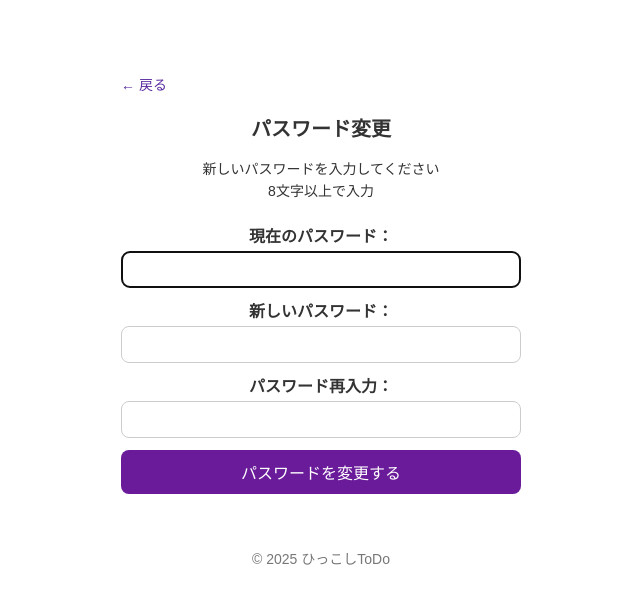
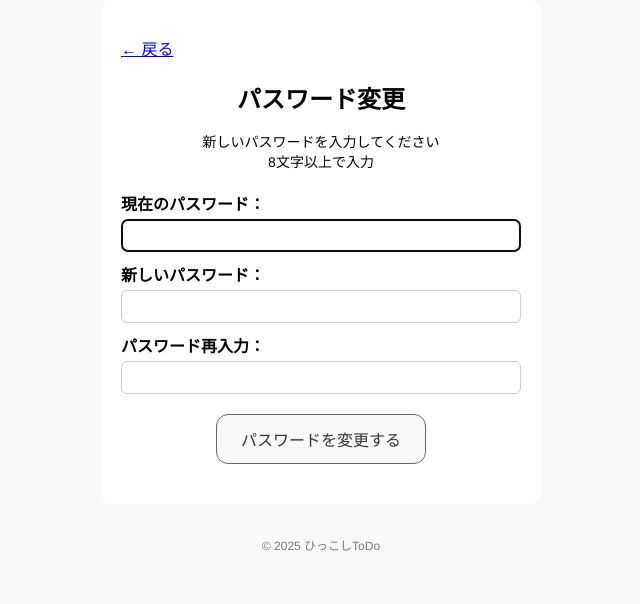
Before and after one commit to seika-okamoto/hikkoshi-todo, a Django app: page /accounts/change_password/ in a window 1280 px wide. Shown: the top 604 px of the page, without its empty margins (319-959 px from the left). Run offline with Django 5.2, Linux system fonts and the light colour scheme; the visitor is signed in with stand-in values (Sample User, id 1); some libraries are stand-ins or nearby versions.

Commit message:
パスワード変更ボタンのデザイン調整（中央寄せ・角丸・サイズ修正）

```diff
--- a/accounts/urls.py
+++ b/accounts/urls.py
@@ -23,8 +23,8 @@ urlpatterns = [
     ), name='password_reset_done'),
 
     path('reset/<uidb64>/<token>/', auth_views.PasswordResetConfirmView.as_view(
-        # テンプレート指定なし → registration/password_reset_confirm.html を自動使用
-        success_url=reverse_lazy('accounts:password_reset_complete')
+        success_url=reverse_lazy('accounts:password_reset_complete'),
+        extra_context={'hide_header': True}
     ), name='password_reset_confirm'),
 
     path('reset/done/', auth_views.PasswordResetCompleteView.as_view(
--- a/config/settings.py
+++ b/config/settings.py
@@ -138,4 +138,6 @@ DEFAULT_AUTO_FIELD = 'django.db.models.BigAutoField'
 # 開発用：メール送信をコンソール出力に切り替える
 EMAIL_BACKEND = 'django.core.mail.backends.console.EmailBackend'
 
+DEFAULT_FROM_EMAIL = 'ひっこしToDo<noreply@example.com>'
+
 LOGIN_REDIRECT_URL = '/home/'
--- a/static/css/change_password.css
+++ b/static/css/change_password.css
@@ -32,19 +32,23 @@ form input {
   box-sizing: border-box;
 }
 
-.submit-button {
-  margin-top: 20px;
-  width: 100%;
-  padding: 10px;
-  background-color: #6a1b9a;
-  color: white;
-  border: none;
-  border-radius: 8px;
+.btn {
+  display: block;
+  margin: 20px auto;            /* ← 中央寄せ */
+  padding: 12px 24px;           /* ← タップしやすい余白 */
+  border: 1px solid #666;
+  border-radius: 12px;          /* ← 丸み強め */
+  background-color: #f9f9f9;
+  color: #333;
+  font-size: 16px;
+  text-align: center;
   cursor: pointer;
+  width: fit-content;           /* ← 内容に合わせた幅！ */
+  max-width: 100%;
 }
 
-.submit-button:hover {
-  background-color: #4a148c;
+.btn:hover {
+  background-color: #eee;
 }
 
 .form-errors {
--- a/static/css/edit_comment.css
+++ b/static/css/edit_comment.css
@@ -48,35 +48,24 @@
   gap: 16px;
   margin-top: 12px;
 }
-/* 全てのボタンに共通のベーススタイル */
-button {
-  padding: 8px 12px;
+
+/* ✅ 共通ボタンスタイル */
+.btn {
+  display: inline-block;
+  padding: 6px 12px;
+  border: 1px solid #666;
+  border-radius: 6px;
+  text-decoration: none;
+  color: #333;
+  background-color: #f9f9f9;
   font-size: 14px;
-  border: none;
-  border-radius: 6px;
-  color: white;
+  margin-top: 12px;
   cursor: pointer;
-  background-color: #6a1b9a; /* ← 通常の紫ボタン色 */
+  text-align: center;
 }
 
-/* 削除ボタンだけ緑色にする */
-button.delete-button {
-  background-color: #4CAF50;
-}
-
-button.delete-button:hover {
-  background-color: #45a049;
-}
-
-/* 幅広のボタン（必要なときだけ） */
-button.wide-button {
-  width: 100%;
-  padding: 14px;
-  font-size: 16px;
-}
-
-button:hover {
-  background-color: #45a049;
+.btn:hover {
+  background-color: #eee;
 }
 
 .back-link {
@@ -89,9 +78,13 @@ button:hover {
   display: none;
   position: fixed;
   z-index: 999;
-  left: 0; top: 0; width: 100%; height: 100%;
-  background-color: rgba(0,0,0,0.5);
+  left: 0;
+  top: 0;
+  width: 100%;
+  height: 100%;
+  background-color: rgba(0, 0, 0, 0.5);
 }
+
 .modal-content {
   background: white;
   padding: 20px;
@@ -100,16 +93,10 @@ button:hover {
   text-align: center;
   border-radius: 8px;
 }
+
 .char-count-box {
   text-align: right;
   font-size: 12px;
   color: #666;
   margin-top: 4px;
 }
-
-/* 特定ボタン用：幅をautoに */
-.normal-button {
-  width: auto;
-  min-width: 100px;
-  padding: 10px 16px;
-}
--- a/static/css/edit_email.css
+++ b/static/css/edit_email.css
@@ -28,17 +28,20 @@ input[type="password"] {
   box-sizing: border-box;
 }
 
-button[type="submit"] {
-  display: block;
-  width: 100%;
-  padding: 10px;
+.btn {
+  display: inline-block;
+  padding: 6px 12px;
+  border: 1px solid #666;
+  border-radius: 6px;
+  text-decoration: none;
+  color: #333;
+  background-color: #f9f9f9;
+  font-size: 14px;
   margin-top: 12px;
-  border-radius: 8px;
-  background-color: #6a1b9a;
-  color: white;
-  border: none;
-  font-size: 16px;
-  cursor: pointer;
+}
+
+.btn:hover {
+  background-color: #eee;
 }
 
 .note {
--- a/static/css/home.css
+++ b/static/css/home.css
@@ -105,15 +105,18 @@ h1 {
   color: orange;
 }
 
-/* ボタン：ToDoリストを見る */
-.todo-link {
+.btn {
   display: inline-block;
-  margin-top: 24px;
-  padding: 10px 24px;
-  background-color: white;
-  border: 1.5px solid #333;
+  padding: 6px 12px;
+  border: 1px solid #666;
   border-radius: 6px;
-  font-weight: bold;
+  text-decoration: none;
   color: #333;
-  text-decoration: none;
+  background-color: #f9f9f9;
+  font-size: 14px;
+  margin-top: 12px;
 }
+
+.btn:hover {
+  background-color: #eee;
+}
--- a/static/css/password_reset_done.css
+++ b/static/css/password_reset_done.css
@@ -18,18 +18,20 @@ p {
   line-height: 1.6;
 }
 
-.button {
+.btn {
   display: inline-block;
-  padding: 10px 20px;
-  background-color: #6a1b9a;
-  color: #fff;
+  padding: 6px 12px;
+  border: 1px solid #666;
+  border-radius: 6px;
   text-decoration: none;
-  border-radius: 8px;
+  color: #333;
+  background-color: #f9f9f9;
   font-size: 14px;
+  margin-top: 12px;
 }
 
-.button:hover {
-  background-color: #4a148c;
+.btn:hover {
+  background-color: #eee;
 }
 
 .back-link {
--- a/templates/accounts/about_app.html
+++ b/templates/accounts/about_app.html
@@ -1,7 +1,11 @@
 {% extends 'base.html' %}
+{% load static %}
 
+{% block extra_css %}
+<link rel="stylesheet" href="{% static 'css/about_app.css' %}">
+{% endblock %}
 {% block content %}
-<div class="about-wrapper">
+<div class="about-app-wrapper">
 <!-- ✅ 枠内左上に「← 戻る」 -->
   <p class="back-link-inside">
     <a href="{% url 'accounts:mypage' %}">← 戻る</a>
--- a/templates/accounts/change_password.html
+++ b/templates/accounts/change_password.html
@@ -35,7 +35,7 @@
       </div>
     {% endif %}
 
-    <button type="submit" class="submit-button">パスワードを変更する</button>
+    <button type="submit" class="btn">パスワードを変更する</button>
   </form>
 </div>
 {% endblock %}
--- a/templates/accounts/edit_email.html
+++ b/templates/accounts/edit_email.html
@@ -4,6 +4,7 @@
 {% block extra_css %}
 <link rel="stylesheet" href="{% static 'css/edit_email.css' %}">
 {% endblock %}
+
 {% block content %}
 <div class="email-edit-wrapper">
 
@@ -26,7 +27,8 @@
     <label for="password">パスワード：</label><br>
     <input type="password" name="password" id="password" required><br><br>
 
-    <button type="submit">メールアドレスを変更する</button>
+    <button type="submit" class="btn">メールアドレスを変更する</button>
+
   </form>
 
   <p class="note">※変更後は確認メールが送信されます。リンクをクリックすると変更が完了します。</p>
--- a/templates/base.html
+++ b/templates/base.html
@@ -5,18 +5,7 @@
   <meta charset="UTF-8">
   <title>ひっこしToDo</title>
   <link rel="stylesheet" href="{% static 'css/style.css' %}">
-  <link rel="stylesheet" href="{% static 'css/edit_comment.css' %}">
-  <link rel="stylesheet" href="{% static 'css/about_app.css' %}">
-  <link rel="stylesheet" href="{% static 'css/home.css' %}">
-  <link rel="stylesheet" href="{% static 'css/todo_edit.css' %}">
-  <link rel="stylesheet" href="{% static 'css/todo_index.css' %}">
-  <link rel="stylesheet" href="{% static 'css/portfolio.css' %}">
   <link rel="stylesheet" href="{% static 'css/base.css' %}">
-  <link rel="stylesheet" href="{% static 'css/edit_email.css' %}">
-  <link rel="stylesheet" href="{% static 'css/password_reset.css' %}">
-  <link rel="stylesheet" href="{% static 'css/password_reset_done.css' %}">
-
-
   {% block extra_css %}{% endblock %}
 </head>
 <body>
--- a/templates/portfolio/portfolio.html
+++ b/templates/portfolio/portfolio.html
@@ -1,5 +1,9 @@
 {% extends 'base.html' %}
 {% load static %}
+
+{% block extra_css %}
+<link rel="stylesheet" href="{% static 'css/portfolio.css' %}">
+{% endblock %}
 
 {% block content %}
   <h1>作品No.1：ひっこしToDo</h1>
--- a/templates/registration/password_reset_confirm.html
+++ b/templates/registration/password_reset_confirm.html
@@ -1,14 +1,12 @@
 {% extends 'base.html' %}
 {% load static %}
-
-{% block header %}{% endblock %}  {# ← ヘッダー非表示 #}
 
 {% block extra_css %}
 <link rel="stylesheet" href="{% static 'css/password_reset_confirm.css' %}">
 {% endblock %}
 
 {% block content %}
-<div class="password-reset-wrapper">
+<div class="password-reset-confirm-wrapper">
   <a href="{% url 'accounts:login' %}" class="back-link">← 戻る</a>
 
   <h2>🔐 パスワード再設定</h2>
@@ -36,7 +34,7 @@
     <label for="id_new_password2">パスワード再入力：</label>
     {{ form.new_password2 }}
 
-    <button type="submit" class="submit-button">パスワードを再設定</button>
+    <button type="submit" class="btn">パスワードを再設定</button>
   </form>
 
   <div class="links">
--- a/templates/registration/password_reset_done.html
+++ b/templates/registration/password_reset_done.html
@@ -1,9 +1,12 @@
 {% extends 'base.html' %}
 {% load static %}
 
+{% block extra_css %}
+<link rel="stylesheet" href="{% static 'css/password_reset_done.css' %}">
+{% endblock %}
 
 {% block content %}
-<div class="mypage-wrapper">
+<div class="password-reset-done-wrapper">
   <!-- ✅ 枠内左上に「← 戻る」 -->
   <p class="back-link-inside">
     <a href="{% url 'home:index' %}">← 戻る</a>
```
Also changed, not shown: static/css/password_reset_confirm.css (+16 -12 lines), static/css/password_reset_form.css (+22 -15 lines), templates/accounts/edit_comment.html (+9 -2 lines), templates/home/index.html (+8 -4 lines), templates/registration/password_reset_form.html (+6 -2 lines).
